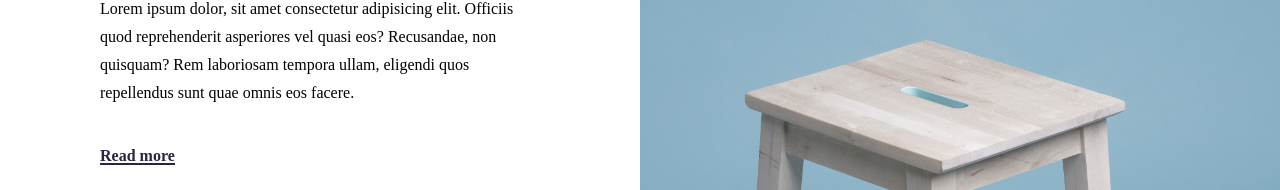
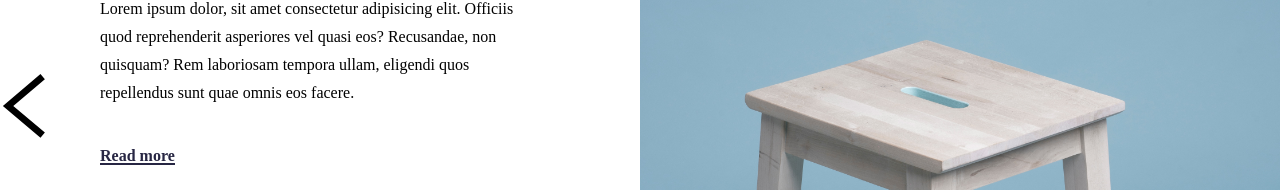
Before and after one commit to samseen/Furniture-Sales, a plain HTML site: page index.html in a window 1280 px wide. Shown: the part 295-485 px from the top of the page. Drawn offline with nearby package versions, Linux system fonts and the light colour scheme; grey boxes are pictures that could not be loaded.

Commit message:
Added arrow images.

```diff
--- a/index.html
+++ b/index.html
@@ -71,7 +71,7 @@
                 </div>
 
                 <!-- If we need navigation buttons -->
-                <div class="swiper-button-prev"></div>
+                <div class="swiper-button-prev"><img src="./images/arrow-left.png" alt=""></div>
                 <div class="swiper-button-next"></div>
             </div>
         </div>
```
Also changed, not shown: images/arrow-left.png (added), images/arrow-right.png (added).
